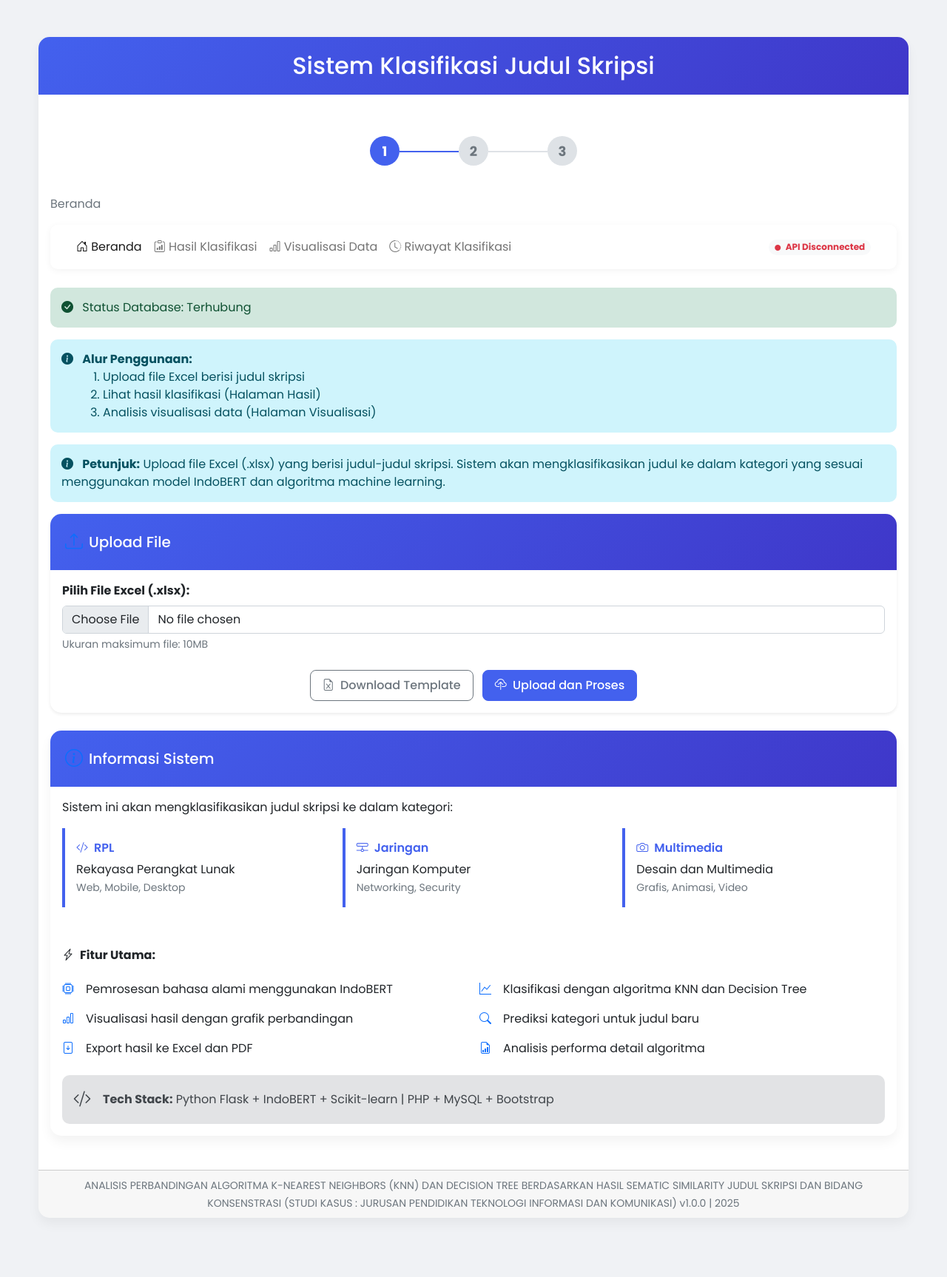
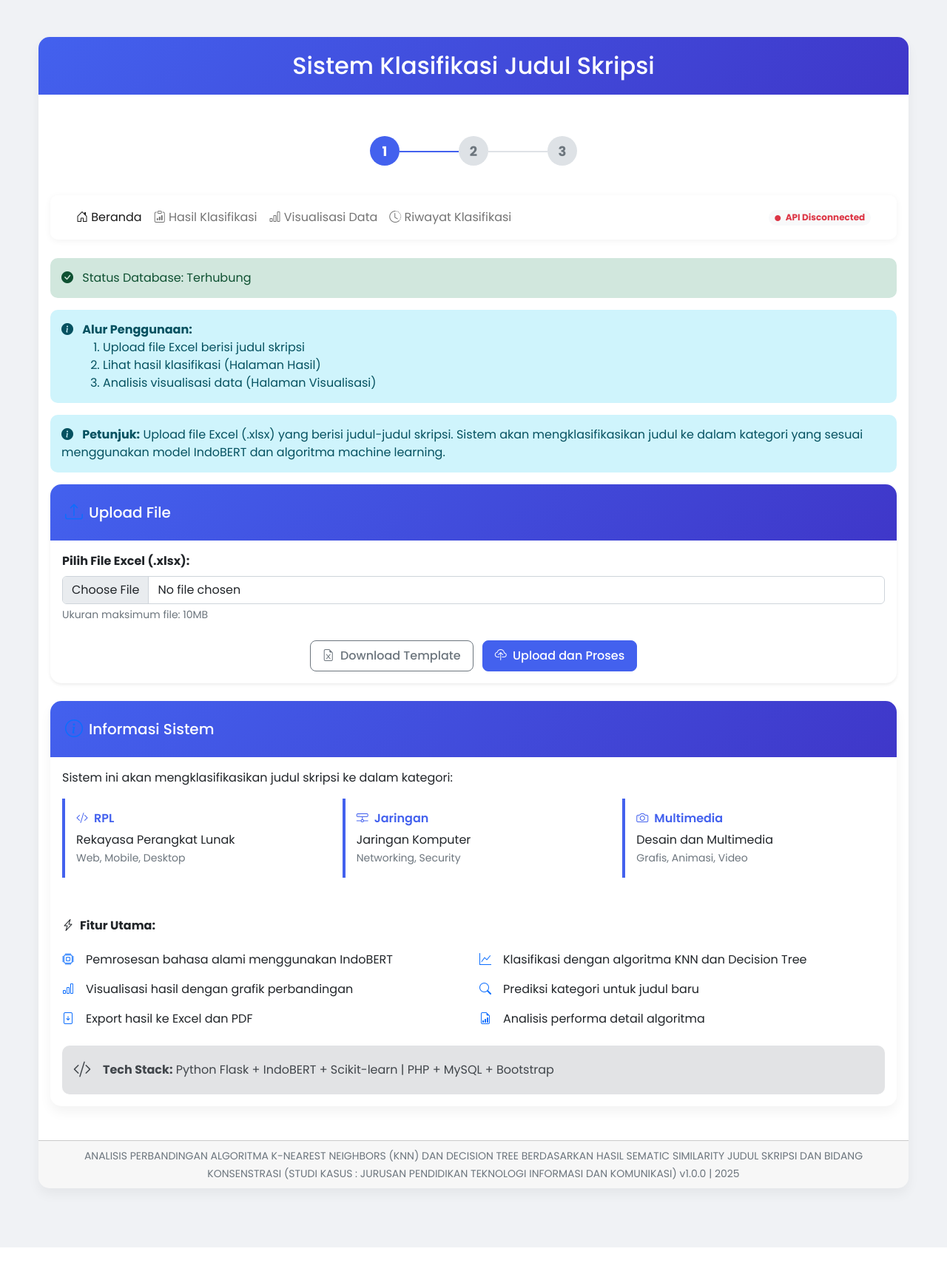
Before and after one commit to defanggaabypn/klasifikasi-judul-skripsi, a PHP site: page / in a window 1280 px wide. Shown: the whole page at 74% size. After the commit the page ends 1687 px from the top, so only its background shows below. Run offline with PHP 8.4, Linux system fonts and the light colour scheme; data comes from the database, SQL or seed files in the repository; data that the repository does not hold is empty.

Commit message:
update readme.md and index

```diff
--- a/web/index.php
+++ b/web/index.php
@@ -286,12 +286,6 @@ try {
                     <div class="step">3</div>
                 </div>
 
-                <!-- Breadcrumb -->
-                <nav aria-label="breadcrumb" class="mb-3 fade-in" style="animation-delay: 0.1s">
-                    <ol class="breadcrumb">
-                        <li class="breadcrumb-item active" aria-current="page">Beranda</li>
-                    </ol>
-                </nav>
 
                 <!-- Navigasi Menu -->
                 <nav class="navbar navbar-expand-lg navbar-light fade-in" style="animation-delay: 0.2s">
```
Also changed, not shown: readme.md, 14 other files.
